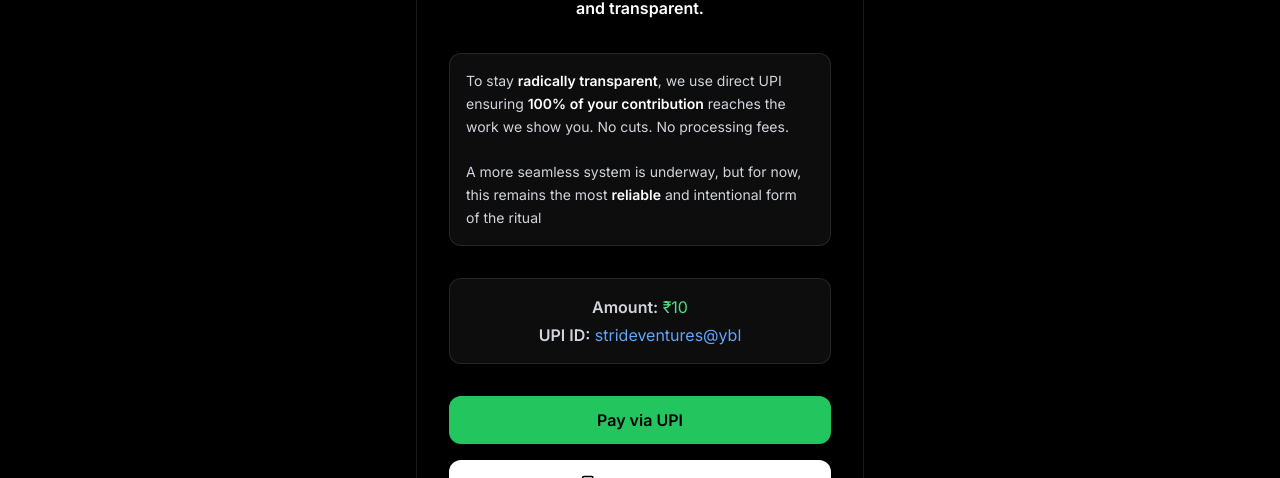
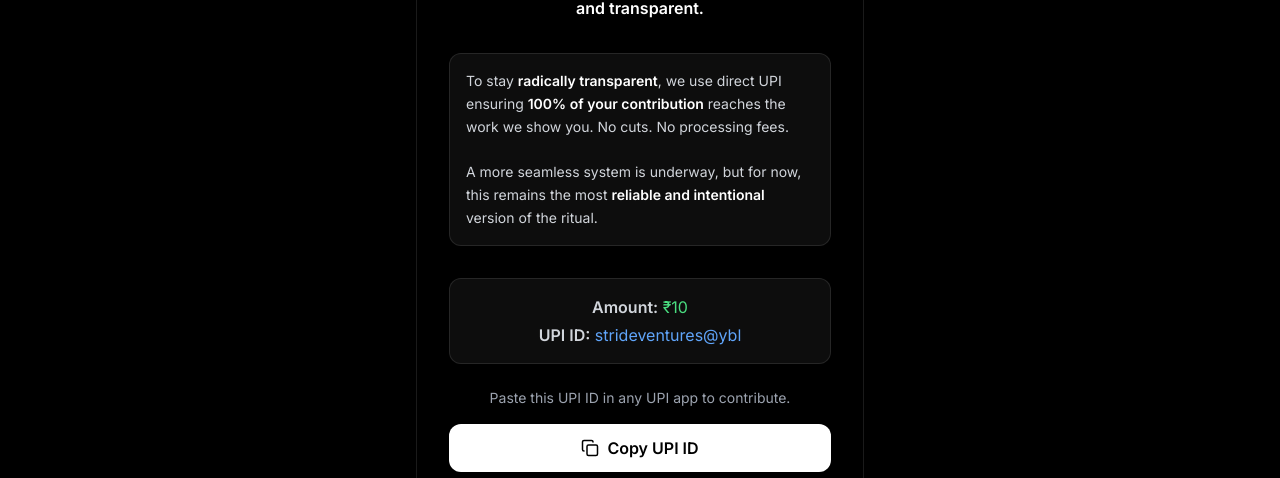
Before and after one commit to 26Fizz/STRIDE, a React (Vite) app: page /payment in a window 1280 px wide. Shown: the part 322-800 px from the top of the page. Built offline with nearby package versions, Linux system fonts and the light colour scheme; no server answers.

Commit message:
Updated PaymentPage with direct UPI transparency message copy upi option

```diff
--- a/src/Pages/PaymentPage.jsx
+++ b/src/Pages/PaymentPage.jsx
@@ -26,12 +26,6 @@ const PaymentPage = () => {
     window.scrollTo(0, 0);
   }, []);
 
-  const handleUPIRedirect = () => {
-    const upiLink = `upi://pay?pa=${STRIDE_UPI}&pn=STRIDE&am=${amount}&cu=INR`;
-    if (isMobile) window.location.href = upiLink;
-    else setShowQR(true);
-  };
-
   const copyUPI = () => {
     navigator.clipboard.writeText(STRIDE_UPI);
     setCopied(true);
@@ -52,7 +46,6 @@ const PaymentPage = () => {
         animate={{ opacity: 1, y: 0 }}
         className="bg-gradient-to-b from-neutral-900 to-black border border-white/10 shadow-xl rounded-3xl p-8 w-full max-w-md text-center"
       >
-
         <CheckCircle2 className="mx-auto text-green-400 w-16 h-16 mb-4" />
 
         <h1 className="text-3xl font-bold mb-3">Complete Your Donation</h1>
@@ -64,32 +57,25 @@ const PaymentPage = () => {
           <span className="text-white font-semibold">simple, fast, and transparent.</span>
         </p>
 
-        {/* WHY WE USE DIRECT UPI */}
+        {/* WHY DIRECT UPI */}
         <div className="bg-white/5 p-4 rounded-xl border border-white/10 mb-8 text-left">
           <p className="text-gray-300 text-sm leading-relaxed">
-
             To stay{" "}
             <span className="font-semibold text-white">radically transparent</span>,
             we use direct UPI ensuring{" "}
-            <span className="font-semibold text-white">100% of your contribution</span>{" "}
+            <span className="font-semibold text-white">
+              100% of your contribution
+            </span>{" "}
             reaches the work we show you. No cuts. No processing fees.
-
             <br /><br />
-
-
-
-
-            A more seamless system is underway,
-            but for now, this remains the most{" "}
-            <span className="font-semibold text-white">
-             reliable
-            </span>{" "}
-             and intentional form of the ritual
+            A more seamless system is underway, but for now, this remains the most{" "}
+            <span className="font-semibold text-white">reliable and intentional</span>{" "}
+            version of the ritual.
           </p>
         </div>
 
         {/* DONATION SUMMARY */}
-        <div className="mb-8 bg-white/5 p-4 rounded-xl border border-white/10">
+        <div className="mb-6 bg-white/5 p-4 rounded-xl border border-white/10">
           <p className="text-gray-300">
             <span className="font-semibold">Amount:</span>{" "}
             <span className="text-green-400">₹{amount}</span>
@@ -100,24 +86,21 @@ const PaymentPage = () => {
           </p>
         </div>
 
-        {/* PAY BUTTON */}
-        <button
-          onClick={handleUPIRedirect}
-          className="w-full py-3 rounded-xl bg-green-500 hover:bg-green-600 text-black font-semibold transition"
-        >
-          Pay via UPI
-        </button>
+        {/* PROFESSIONAL NEW TEXT INSTEAD OF BUTTON */}
+        <p className="text-sm text-gray-400 mb-4">
+          Paste this UPI ID in any UPI app to contribute.
+        </p>
 
         {/* COPY UPI BUTTON */}
         <button
           onClick={copyUPI}
-          className="mt-4 w-full py-3 rounded-xl bg-white text-black flex justify-center items-center gap-2 font-semibold hover:bg-gray-200 transition"
+          className="w-full py-3 rounded-xl bg-white text-black flex justify-center items-center gap-2 font-semibold hover:bg-gray-200 transition"
         >
           {copied ? <CheckCircle2 size={18} /> : <Copy size={18} />}
           {copied ? "UPI ID Copied" : "Copy UPI ID"}
         </button>
 
-        {/* QR ON DESKTOP */}
+        {/* QR CODE (DESKTOP ONLY) */}
         {!isMobile && (
           <div className="mt-10 border-t border-white/10 pt-6">
             <button
@@ -154,7 +137,7 @@ const PaymentPage = () => {
             </AnimatePresence>
 
             <p className="text-xs text-gray-500 mt-6 leading-relaxed">
-              If UPI apps don’t open automatically, scan the QR or paste the UPI ID in your app.
+              If UPI apps don’t open automatically, scan the QR or paste the UPI ID manually.
             </p>
           </div>
         )}
```
